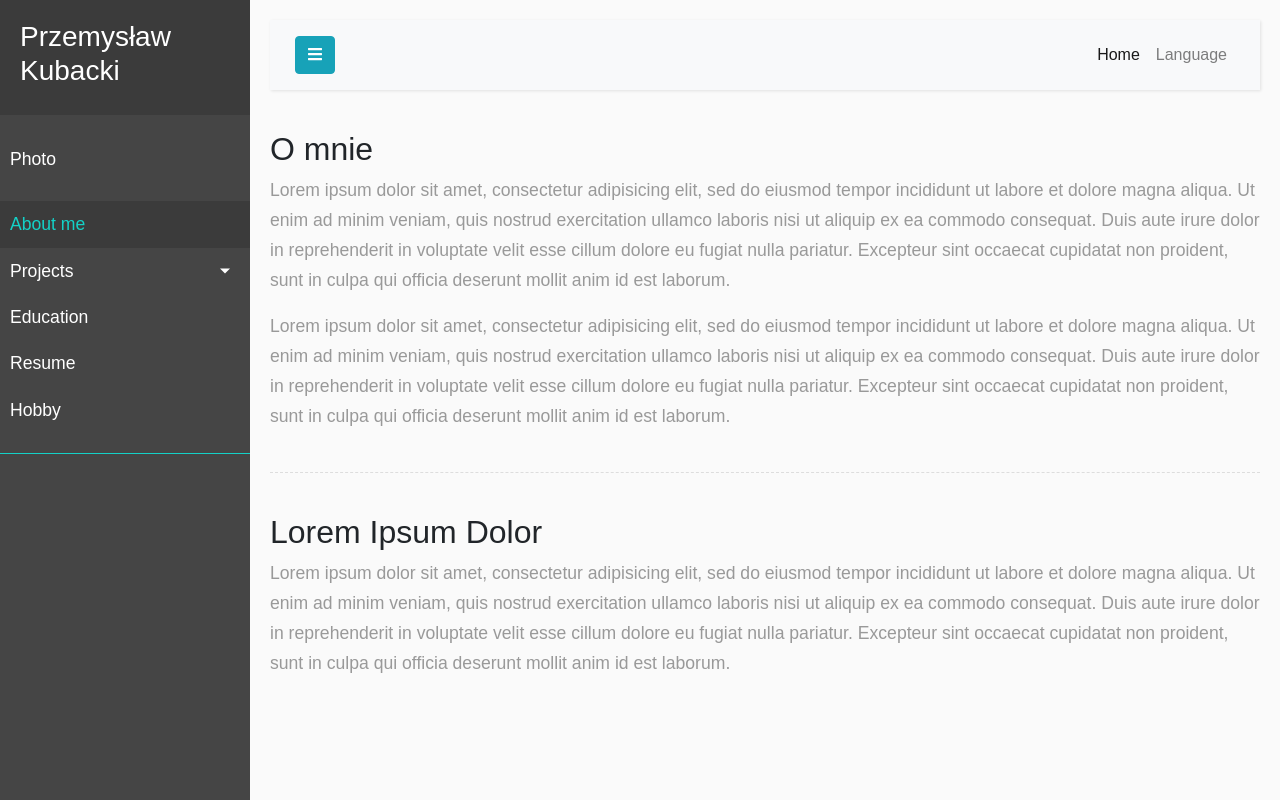
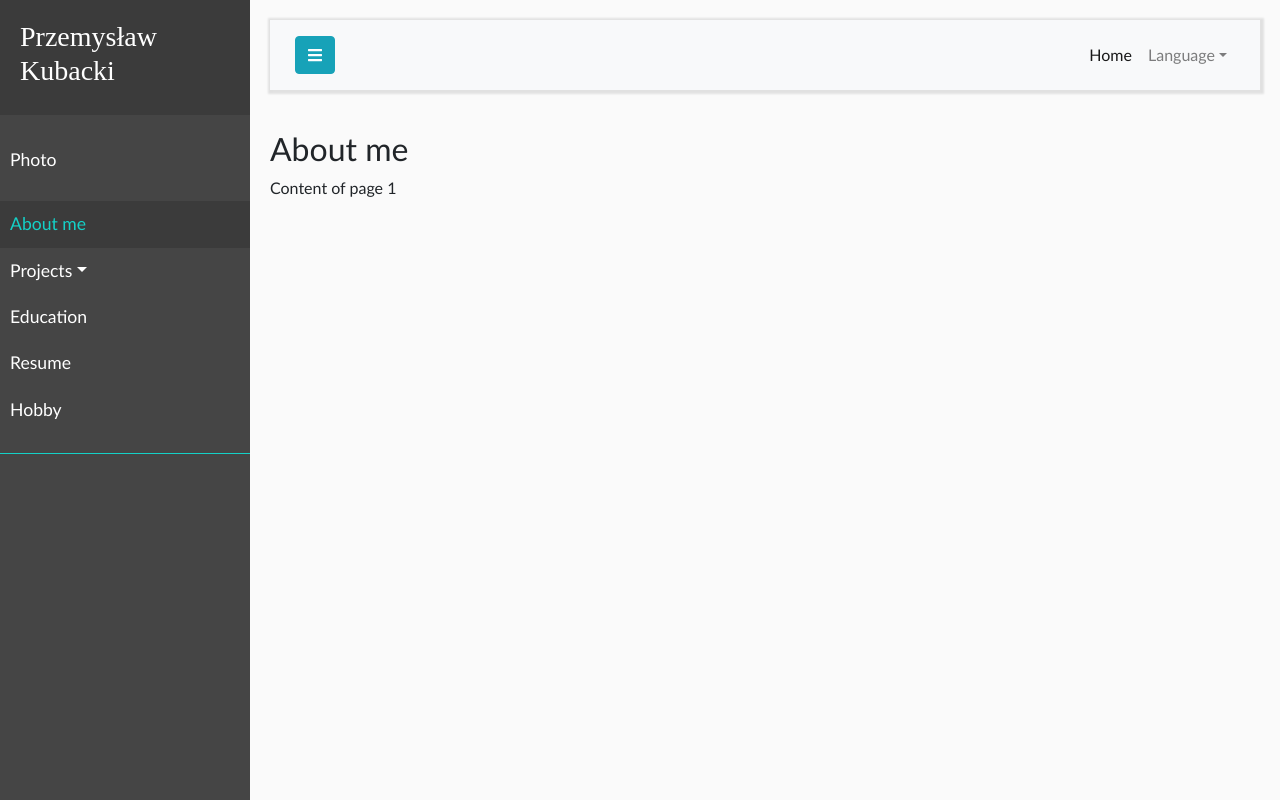
Before and after one commit to kubackip/CVResume, a plain HTML site: page index.html in a window 1280 px wide. Drawn offline with nearby package versions, Linux system fonts and the light colour scheme.

Commit message:
Mobile compatible attempt #1

```diff
--- a/index.html
+++ b/index.html
@@ -17,7 +17,7 @@
 
 <body>
   <div class="wrapper">
-
+    <!-- Sidebar  -->
     <nav id="sidebar">
       <div class="sidebar-header">
         <h3>Przemysław Kubacki</h3>
@@ -26,31 +26,40 @@
       <ul class="list-unstyled components">
         <p>Photo</p>
         <li class="active">
-          <a href="#about">About me</a>
+          <a href="#" onclick="return show('page1','page2','page3','page4');">About me</a>
         </li>
         <li>
           <a href="#pageSubmenu" data-toggle="collapse" aria-expanded="false" class="dropdown-toggle">Projects</a>
           <ul class="collapse list-unstyled" id="pageSubmenu">
             <li>
-              <a href="#">Project 1</a>
+              <a href="#">Engineering Thesis</a>
             </li>
             <li>
-              <a href="#">Project 2</a>
+              <a href="https://github.com/kubackip/RandomNumberGenerator.git" target="_blank">RandomNumberGenerator</a>
             </li>
             <li>
-              <a href="#">Project 3</a>
+              <a href="#">Platform for collecting epidemiological data</a>
+            </li>
+            <li>
+              <a href="https://github.com/kubackip/CVResume.git" target="_blank">Resume Website</a>
+            </li>
+            <li>
+              <a href="">Historical Labirynth</a>
+            </li>
+            <li>
+              <a href="#">Concentration measurement games</a>
             </li>
             <!-- ileśtam jeszcze -->
           </ul>
         </li>
         <li>
-          <a href="#">Education</a>
+          <a href="#" onclick="return show('page2','page1','page3','page4');">Education</a>
         </li>
         <li>
-          <a href="#">Resume</a>
+          <a href="#" onclick="return show('page3','page1','page2','page4');">Resume</a>
         </li>
         <li>
-          <a href="#">Hobby</a>
+          <a href="#" onclick="return show('page4','page1','page2','page3')">Hobby</a>
         </li>
       </ul>
 
@@ -71,42 +80,53 @@
           <button type="button" id="sidebarCollapse" class="btn btn-info">
             <i class="fas fa-bars"></i>
           </button>
-
           <button class="btn btn-dark d-inline-block d-lg-none ml-auto" type="button" data-toggle="collapse" data-target="#navbarSupportedContent" aria-controls="navbarSupportedContent" aria-expanded="false" aria-label="Toggle navigation">
             <i class="fas fa-align-justify"></i>
           </button>
+
           <div class="collapse navbar-collapse" id="navbarSupportedContent">
             <ul class="nav navbar-nav ml-auto">
               <li class="nav-item active">
-                <a class="nav-link" href="#">Home</a>
+                <a class="nav-link" href="#" onclick="return show('page1','page2','page3','page4');">Home</a>
               </li>
               <!-- <li class="nav-item">
                 <a class="nav-link" href="#">Page</a>
               </li> -->
-              <li class="nav-item">
-                <a class="nav-link" href="#">Language</a>
+              <li class="nav-item dropdown">
+                <a class="nav-link dropdown-toggle" data-toggle="dropdown" href="#" role="button" aria-haspopup="true" aria-expanded="false">Language</a>
+                <div class="dropdown-menu">
+                  <a class="dropdown-item" href="#en">English</a>
+                  <a class="dropdown-item" href="#pl">Polski</a>
+                </div>
               </li>
             </ul>
           </div>
         </div>
       </nav>
 
-      <h2>O mnie</h2>
-      <p>Lorem ipsum dolor sit amet, consectetur adipisicing elit, sed do eiusmod tempor incididunt ut labore et dolore magna aliqua. Ut enim ad minim veniam, quis nostrud exercitation ullamco laboris nisi ut aliquip ex ea commodo consequat. Duis
-        aute irure dolor in reprehenderit in voluptate velit esse cillum dolore eu fugiat nulla pariatur. Excepteur sint occaecat cupidatat non proident, sunt in culpa qui officia deserunt mollit anim id est laborum.</p>
-      <p>Lorem ipsum dolor sit amet, consectetur adipisicing elit, sed do eiusmod tempor incididunt ut labore et dolore magna aliqua. Ut enim ad minim veniam, quis nostrud exercitation ullamco laboris nisi ut aliquip ex ea commodo consequat. Duis
-        aute irure dolor in reprehenderit in voluptate velit esse cillum dolore eu fugiat nulla pariatur. Excepteur sint occaecat cupidatat non proident, sunt in culpa qui officia deserunt mollit anim id est laborum.</p>
+      <div id="page1">
+        <h2>About me</h2>
+        Content of page 1
+        <!-- <a href="#" onclick="return show('Page2','Page1');">Show page 2</a> -->
+      </div>
 
-      <div class="line"></div>
+      <div id="page2" style="display:none">
+        <h2></h2>
+        Content of page 2
+        <!-- <a href="#" onclick="return show('Page1','Page2');">Show page 1</a> -->
+      </div>
 
-      <h2>Lorem Ipsum Dolor</h2>
-      <p>Lorem ipsum dolor sit amet, consectetur adipisicing elit, sed do eiusmod tempor incididunt ut labore et dolore magna aliqua. Ut enim ad minim veniam, quis nostrud exercitation ullamco laboris nisi ut aliquip ex ea commodo consequat. Duis
-        aute irure dolor in reprehenderit in voluptate velit esse cillum dolore eu fugiat nulla pariatur. Excepteur sint occaecat cupidatat non proident, sunt in culpa qui officia deserunt mollit anim id est laborum.</p>
+      <div id="page3" style="display:none">
+        content of page 3
+      </div>
+
+      <div id="page4" style="display:none">
+        content of page 4
+      </div>
     </div>
-    <!-- End of content -->
   </div>
-  <!-- End of wrapper -->
 
+  <!-- JS scripts -->
   <script src="https://code.jquery.com/jquery-3.3.1.slim.min.js" integrity="sha384-q8i/X+965DzO0rT7abK41JStQIAqVgRVzpbzo5smXKp4YfRvH+8abtTE1Pi6jizo" crossorigin="anonymous"></script>
   <script src="https://cdnjs.cloudflare.com/ajax/libs/popper.js/1.14.7/umd/popper.min.js" integrity="sha384-UO2eT0CpHqdSJQ6hJty5KVphtPhzWj9WO1clHTMGa3JDZwrnQq4sF86dIHNDz0W1" crossorigin="anonymous"></script>
   <script src="https://stackpath.bootstrapcdn.com/bootstrap/4.3.1/js/bootstrap.min.js" integrity="sha384-JjSmVgyd0p3pXB1rRibZUAYoIIy6OrQ6VrjIEaFf/nJGzIxFDsf4x0xIM+B07jRM" crossorigin="anonymous"></script>
@@ -117,6 +137,14 @@
         $('#sidebar').toggleClass('active');
       });
     });
+
+    function show(shown, hidden, hidden2, hidden3) {
+      document.getElementById(shown).style.display = 'block';
+      document.getElementById(hidden).style.display = 'none';
+      document.getElementById(hidden2).style.display = 'none';
+      document.getElementById(hidden3).style.display = 'none';
+      return false;
+    };
   </script>
 </body>
 
--- a/style.css
+++ b/style.css
@@ -1,10 +1,10 @@
 body {
-  font-family: 'Poppins', sans-serif;
+  font-family: 'Calibri', sans-serif;
   background: #fafafa;
 }
 
 p {
-  font-family: 'Poppins', sans-serif;
+  font-family: 'Calibri', sans-serif;
   font-size: 1.1em;
   font-weight: 300;
   line-height: 1.7em;
@@ -21,11 +21,12 @@ a:focus {
 
 .navbar {
   padding: 15px 10px;
+  min-width: 200px;
   background: #fff;
   border: none;
   border-radius: 0;
   margin-bottom: 40px;
-  box-shadow: 1px 1px 3px rgba(0, 0, 0, 0.1);
+  box-shadow: 1px 1px 2px 3px rgba(0, 0, 0, 0.1);
 }
 
 .navbar-btn {
@@ -52,7 +53,7 @@ a:focus {
   max-width: 250px;
   background: #454545;
   color: #fff;
-  transition: all 0.3s;
+  transition: all 0.5s;
 }
 
 #sidebar.active {
@@ -62,6 +63,7 @@ a:focus {
 #sidebar .sidebar-header {
   padding: 20px;
   background: #3B3B3B;
+  font-family: supra;
 }
 
 #sidebar ul.components {
@@ -95,14 +97,13 @@ a[data-toggle="collapse"] {
   position: relative;
 }
 
-.dropdown-toggle::after {
+/* .dropdown-toggle::after {
   display: block;
   position: absolute;
   top: 50%;
   right: 20px;
   transform: translateY(-50%);
-}
-
+} */
 ul ul a {
   font-size: 0.9em !important;
   padding-left: 30px !important;
@@ -125,7 +126,7 @@ ul.CTAs a {
   width: 100%;
   padding: 20px;
   min-height: 100vh;
-  transition: all 0.3s;
+  transition: all 0.5s;
 }
 
 @media (max-width: 768px) {
```
